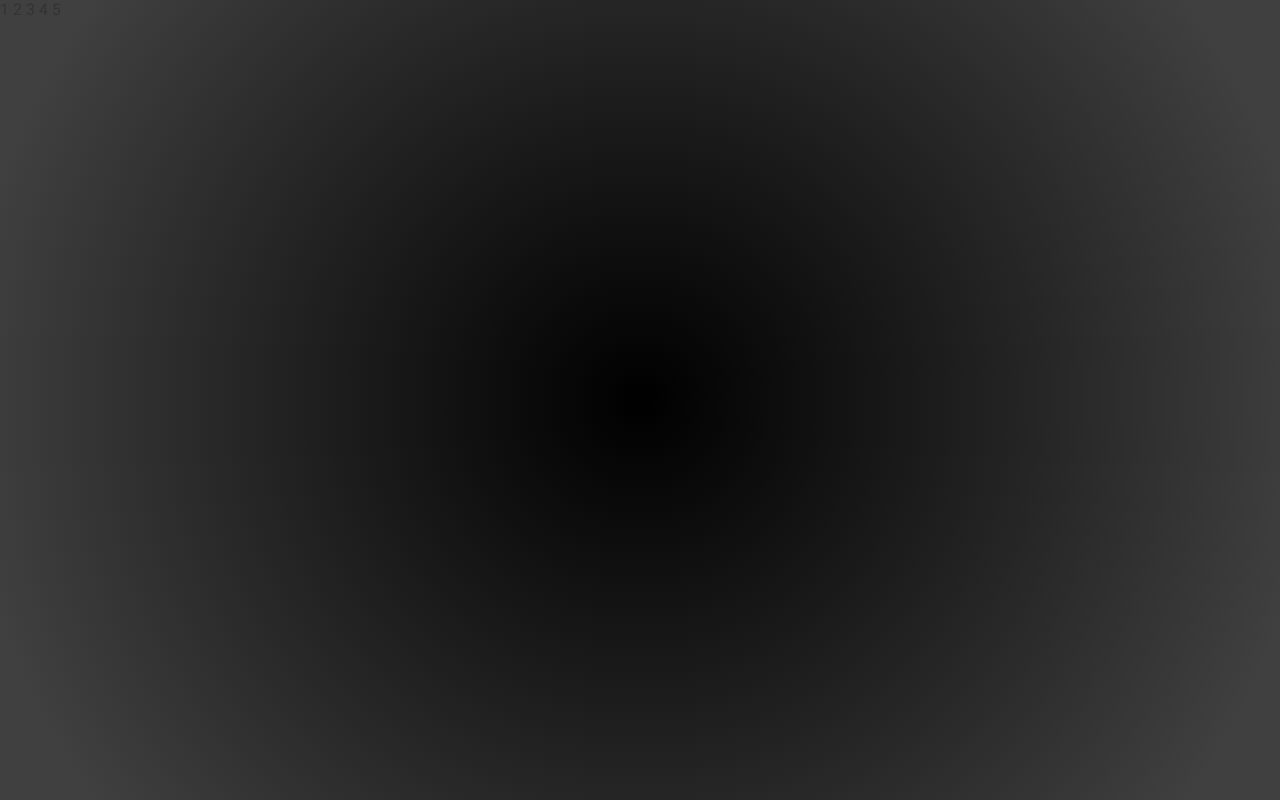
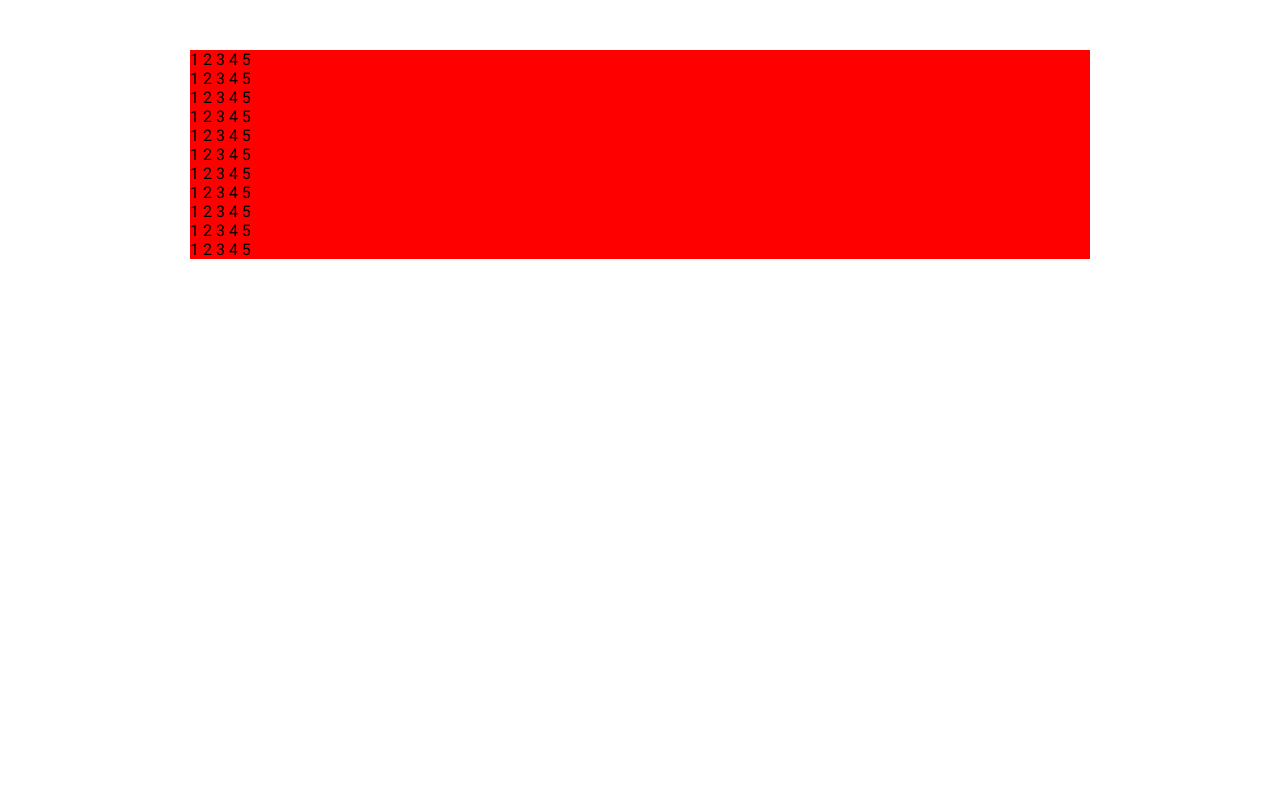
Before and after one commit to ban898/Practical-Engineer-PRJ, a React (Create React App) app in the folder client/: page /Signup in a window 1280 px wide. Built offline with nearby package versions, Linux system fonts and the light colour scheme.

Commit message:
Fix
Fixed bg css

```diff
--- a/client/src/pages/Login.jsx
+++ b/client/src/pages/Login.jsx
@@ -45,13 +45,14 @@ const Login = () => {
   };
 
   return (
+    <div className={classes.loginBackground}>
       <div className={classes.boxForm}>
         <div className={classes.left}>
           <div className={classes.overlay}>
             <h1>CRM-X</h1>
             <p>
-            Login to get the latest news and enjoy the updated dashboard bla bla
-            bla bla bla bla bla
+              Login to get the latest news and enjoy the updated dashboard bla
+              bla bla bla bla bla bla
             </p>
             <div className={classes.iconContainer}>
               <div className={classes.iconConnection}>
@@ -70,7 +71,7 @@ const Login = () => {
             <h5>Login</h5>
             <p>
               Don't have an account?{" "}
-            <Link to="/Singup">Create your account Here</Link> it takes less
+              <Link to="/Signup">Create your account Here</Link> it takes less
               than a minute
             </p>
           </div>
@@ -100,6 +101,7 @@ const Login = () => {
           </div>
         </div>
       </div>
+    </div>
   );
 };
 
--- a/client/src/pages/Login.module.css
+++ b/client/src/pages/Login.module.css
@@ -1,19 +1,15 @@
-body {
-  /* background-image: linear-gradient(135deg, #fab2ff 10%, #1904e5 100%); */
+.loginBackground {
+  min-height: 100vh;
+  padding: 50px 0;
   background: radial-gradient(
     circle at 50% 50%,
     rgb(0, 0, 0) 0%,
     rgb(64, 64, 64) 90.2%
   );
-  background-size: cover;
-  background-repeat: no-repeat;
-  background-attachment: fixed;
-  font-family: "Open Sans", sans-serif;
-  color: #333333;
 }
 
 .boxForm {
-  margin: 50px auto;
+  margin: 0 auto;
   width: 80%;
   background: #ffffff;
   border-radius: 10px;
@@ -155,13 +151,6 @@ body {
   border-radius: 50px;
 }
 
-p a:link,
-a:visited {
-  text-decoration: none;
-  color: #009ffd;
-}
-
-p a:hover,
-a:active {
+.rightText a {
   text-decoration: none;
 }
--- a/client/src/pages/Signup.jsx
+++ b/client/src/pages/Signup.jsx
@@ -1,7 +1,24 @@
 import React from "react";
+import classes from "./Signup.module.css";
 
 const Signup = () => {
-  return <div>1 2 3 4 5</div>;
+  return (
+    <div className={classes.signUpPadding}>
+      <div className={classes.container}>
+        <div>1 2 3 4 5</div>
+        <div>1 2 3 4 5</div>
+        <div>1 2 3 4 5</div>
+        <div>1 2 3 4 5</div>
+        <div>1 2 3 4 5</div>
+        <div>1 2 3 4 5</div>
+        <div>1 2 3 4 5</div>
+        <div>1 2 3 4 5</div>
+        <div>1 2 3 4 5</div>
+        <div>1 2 3 4 5</div>
+        <div>1 2 3 4 5</div>
+      </div>
+    </div>
+  );
 };
 
 export default Signup;
--- /dev/null
+++ b/client/src/pages/Signup.module.css
@@ -0,0 +1,16 @@
+* {
+  margin: 0;
+  padding: 0;
+  box-sizing: border-box;
+}
+
+.signUpPadding {
+  padding: 50px 0;
+}
+
+.container {
+  width: 900px;
+  max-width: 100%;
+  margin: 0 auto;
+  background-color: red;
+}
```
Lines whose indentation alone changed are shown as unchanged.
